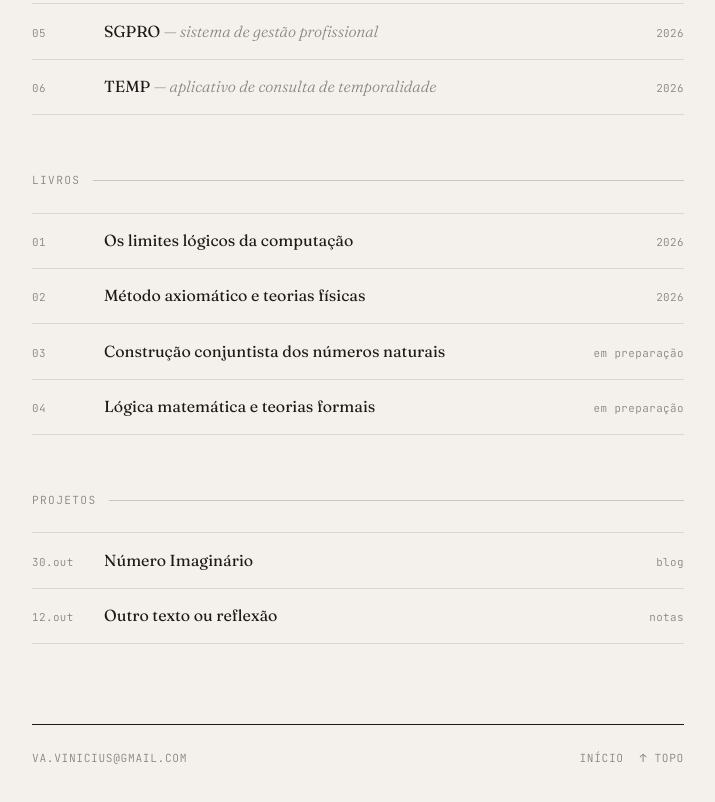
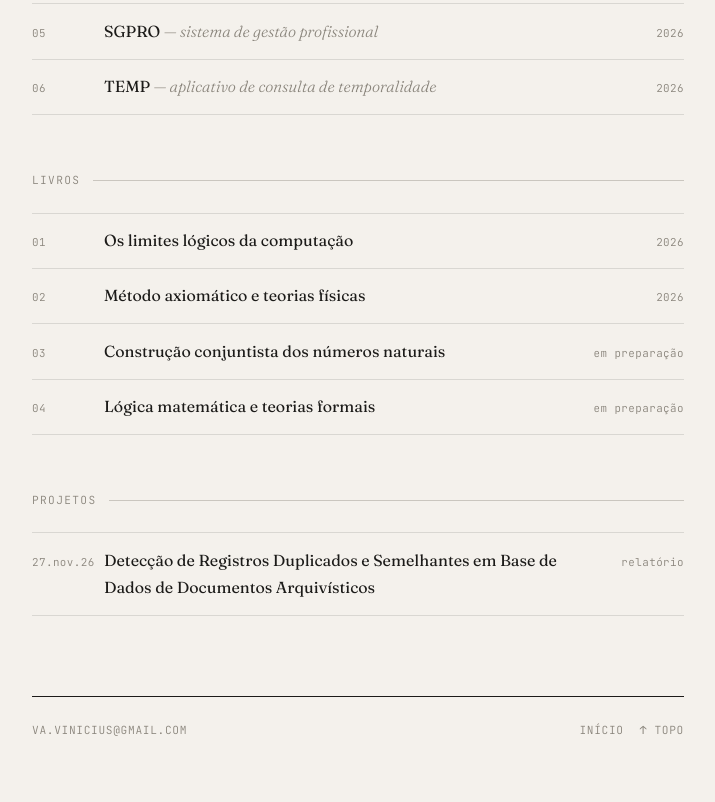
Before and after one commit to videsouza/site, a plain HTML site: page index.html in a window 1280 px wide. Shown: the part 907-1709 px from the top of the page, without its empty margins (282-997 px from the left). Drawn offline with Linux system fonts and the light colour scheme.

Commit message:
Update index.html

```diff
--- a/index.html
+++ b/index.html
@@ -36,8 +36,8 @@
 <li class="entry"><span class="num">04</span><a href="#"><span class="title">Lógica matemática e teorias formais</span></a><span class="meta">em preparação</span></li>
 </ul></section>
 <section><div class="section-head">Projetos</div><ul class="entries">
-<li class="entry"><span class="num">30.out</span><a href="escrito.html"><span class="title">Número Imaginário</span></a><span class="meta">blog</span></li>
-<li class="entry"><span class="num">12.out</span><a href="escrito.html"><span class="title">Outro texto ou reflexão</span></a><span class="meta">notas</span></li>
+<li class="entry"><span class="num">27.nov.26</span><a href="assets/registros_duplicados.pdf"><span class="title">Detecção de Registros Duplicados e
+Semelhantes em Base de Dados de Documentos Arquivísticos</span></a><span class="meta">relatório</span></li>
 </ul></section>
 </main>
 <footer><span>va.vinicius@gmail.com</span><div class="links"><a href="index.html">início</a><a href="#topo">↑ topo</a></div></footer>
```
